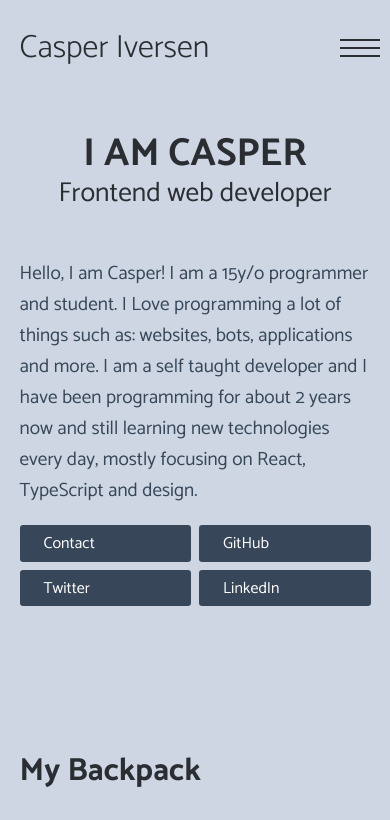
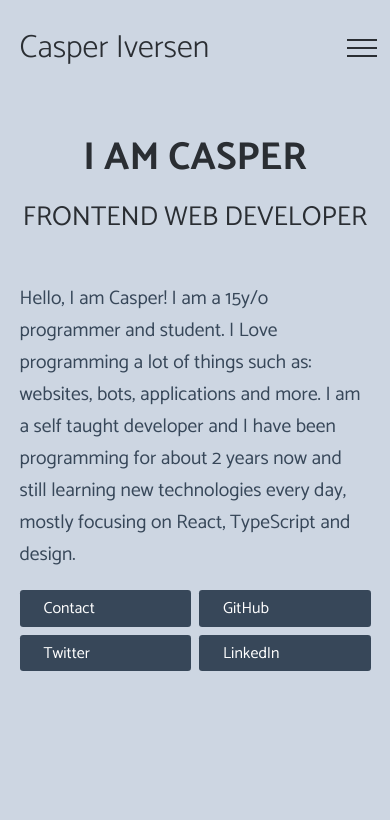
Before and after one commit to pzk3/casperiv.dev, a Next.js app: page / in a window 390 px wide. Shown: the top 820 px of the page. Built offline with nearby package versions, Linux system fonts and the light colour scheme.

Commit message:
:tada: Updated few styles

```diff
--- a/styles/main.css
+++ b/styles/main.css
@@ -10,18 +10,20 @@
   text-align: center;
   text-transform: uppercase;
   margin-bottom: 0;
+  line-height: 55pt;
 }
 
 .main__title h2 {
+  text-transform: uppercase;
   font-size: clamp(1.2rem, 7vw, 2.5rem);
-  margin-top: -15px;
+  margin-top: 0;
   font-weight: 400;
   text-align: center;
 }
 
 .main__text {
   color: var(--light);
-  font-size: clamp(1rem, 5vw, 1.2rem);
+  font-size: clamp(1rem, 5vw, 1.3rem);
 }
 
 .btn__container {
--- a/styles/nav.css
+++ b/styles/nav.css
@@ -59,13 +59,13 @@
   display: flex;
   flex-direction: column;
   justify-content: center;
-  width: 40px;
+  width: 30px;
   cursor: pointer;
 }
 
 .hamburger__item {
-  margin: 0.2rem;
-  width: 40px;
+  margin: 0.2rem 0;
+  width: 30px;
   height: 2px;
   background: var(--primary);
 }
```
